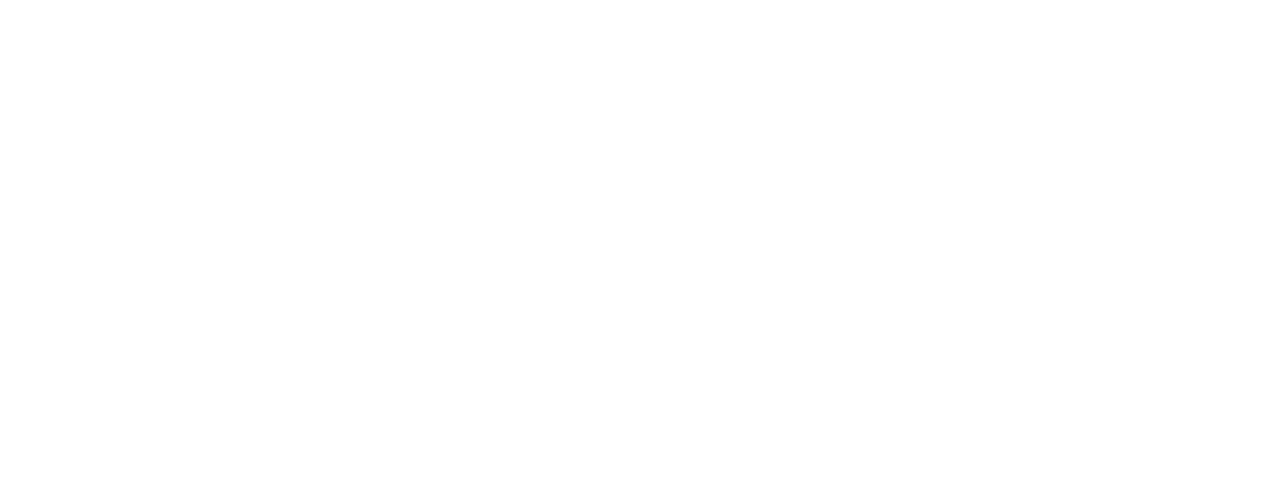
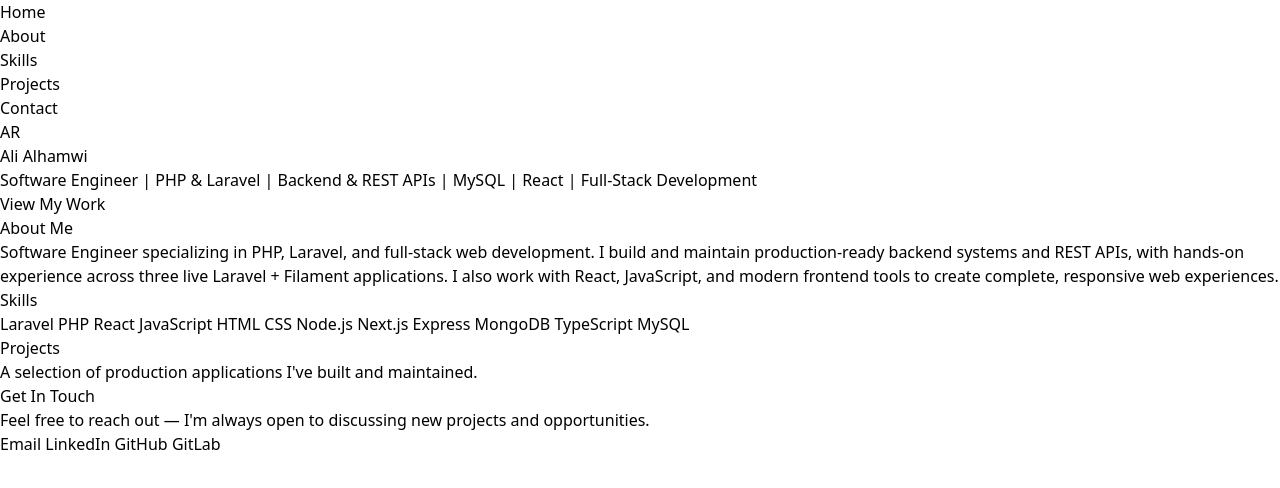
Before and after one commit to ALI2ALHMWI/Portfolio, a plain HTML site: page index.html in a window 1280 px wide. Drawn offline with nearby package versions, Linux system fonts and the light colour scheme.

Commit message:
feat: apply i18n data attributes across all sections

```diff
--- a/index.html
+++ b/index.html
@@ -1,12 +1,76 @@
-<!DOCTYPE html>
+<!doctype html>
 <html lang="ar" dir="rtl">
-<head>
+  <head>
     <meta charset="UTF-8" />
     <meta name="viewport" content="width=device-width, initial-scale=1.0" />
     <title>Ali Alhamwi | Portfolio</title>
     <!-- Tailwind CSS via CDN -->
     <script src="https://cdn.tailwindcss.com"></script>
-</head>
-<body>
-</body>
+  </head>
+  <body>
+
+    <!-- Nav -->
+    <nav>
+      <ul>
+        <li><a href="#home" data-i18n="nav.home"></a></li>
+        <li><a href="#about" data-i18n="nav.about"></a></li>
+        <li><a href="#skills" data-i18n="nav.skills"></a></li>
+        <li><a href="#projects" data-i18n="nav.projects"></a></li>
+        <li><a href="#contact" data-i18n="nav.contact"></a></li>
+      </ul>
+      <button id="lang-toggle">EN</button>
+    </nav>
+
+    <!-- Hero -->
+    <section id="home">
+      <h1 data-i18n="hero.name"></h1>
+      <p data-i18n="hero.title"></p>
+      <a href="#projects" data-i18n="hero.cta"></a>
+    </section>
+
+    <!-- About -->
+    <section id="about">
+      <h2 data-i18n="about.heading"></h2>
+      <p data-i18n="about.text"></p>
+    </section>
+
+    <!-- Skills -->
+    <section id="skills">
+      <h2 data-i18n="skills.heading"></h2>
+      <div class="skills-list">
+        <span>Laravel</span>
+        <span>PHP</span>
+        <span>React</span>
+        <span>JavaScript</span>
+        <span>HTML</span>
+        <span>CSS</span>
+        <span>Node.js</span>
+        <span>Next.js</span>
+        <span>Express</span>
+        <span>MongoDB</span>
+        <span>TypeScript</span>
+        <span>MySQL</span>
+      </div>
+    </section>
+
+    <!-- Projects -->
+    <section id="projects">
+      <h2 data-i18n="projects.heading"></h2>
+      <p data-i18n="projects.subheading"></p>
+      <!-- بطاقات المشاريع رح تنضاف بالمرحلة 6 -->
+    </section>
+
+    <!-- Contact -->
+    <section id="contact">
+      <h2 data-i18n="contact.heading"></h2>
+      <p data-i18n="contact.text"></p>
+
+      <a href="mailto:your-email@gmail.com" data-i18n="contact.email"></a>
+      <a href="https://linkedin.com/in/your-profile" data-i18n="contact.linkedin"></a>
+      <a href="https://github.com/ALI2ALHMWI" data-i18n="contact.github"></a>
+      <a href="https://gitlab.com/your-profile" data-i18n="contact.gitlab"></a>
+    </section>
+
+    <script src="js/main.js"></script>
+  </body>
 </html>
--- a/js/main.js
+++ b/js/main.js
@@ -0,0 +1,53 @@
+const supportedLanguages = ["ar", "en"];
+const defaultLanguage = "en";
+
+async function loadLanguage(lang) {
+  if (!supportedLanguages.includes(lang)) lang = defaultLanguage;
+
+  try {
+    const response = await fetch(`locales/${lang}.json`);
+    const translations = await response.json();
+
+    document.querySelectorAll("[data-i18n]").forEach((element) => {
+      const key = element.getAttribute("data-i18n");
+      const value = getNestedValue(translations, key);
+      if (value) element.textContent = value;
+    });
+
+    document.documentElement.lang = lang;
+    document.documentElement.dir = lang === "ar" ? "rtl" : "ltr";
+
+    localStorage.setItem("preferredLanguage", lang);
+    updateToggleButton(lang);
+  } catch (error) {
+    console.error("Failed to load language file:", error);
+  }
+}
+
+function getNestedValue(obj, path) {
+  return path.split(".").reduce((acc, part) => acc && acc[part], obj);
+}
+
+function updateToggleButton(currentLang) {
+  const toggleBtn = document.getElementById("lang-toggle");
+  if (toggleBtn) {
+    toggleBtn.textContent = currentLang === "ar" ? "EN" : "AR";
+  }
+}
+
+function initLanguage() {
+  const savedLang =
+    localStorage.getItem("preferredLanguage") || defaultLanguage;
+  loadLanguage(savedLang);
+
+  const toggleBtn = document.getElementById("lang-toggle");
+  if (toggleBtn) {
+    toggleBtn.addEventListener("click", () => {
+      const currentLang = document.documentElement.lang;
+      const newLang = currentLang === "ar" ? "en" : "ar";
+      loadLanguage(newLang);
+    });
+  }
+}
+
+document.addEventListener("DOMContentLoaded", initLanguage);
--- a/locales/en.json
+++ b/locales/en.json
@@ -0,0 +1,33 @@
+{
+  "nav": {
+    "home": "Home",
+    "about": "About",
+    "skills": "Skills",
+    "projects": "Projects",
+    "contact": "Contact"
+  },
+  "hero": {
+    "name": "Ali Alhamwi",
+    "title": "Software Engineer | PHP & Laravel | Backend & REST APIs | MySQL | React | Full-Stack Development",
+    "cta": "View My Work"
+  },
+  "about": {
+    "heading": "About Me",
+    "text": "Software Engineer specializing in PHP, Laravel, and full-stack web development. I build and maintain production-ready backend systems and REST APIs, with hands-on experience across three live Laravel + Filament applications. I also work with React, JavaScript, and modern frontend tools to create complete, responsive web experiences."
+  },
+  "skills": {
+    "heading": "Skills"
+  },
+  "projects": {
+    "heading": "Projects",
+    "subheading": "A selection of production applications I've built and maintained."
+  },
+  "contact": {
+    "heading": "Get In Touch",
+    "text": "Feel free to reach out — I'm always open to discussing new projects and opportunities.",
+    "email": "Email",
+    "linkedin": "LinkedIn",
+    "github": "GitHub",
+    "gitlab": "GitLab"
+  }
+}
```
Also changed, not shown: locales/ar.json (+33 -0 lines).
